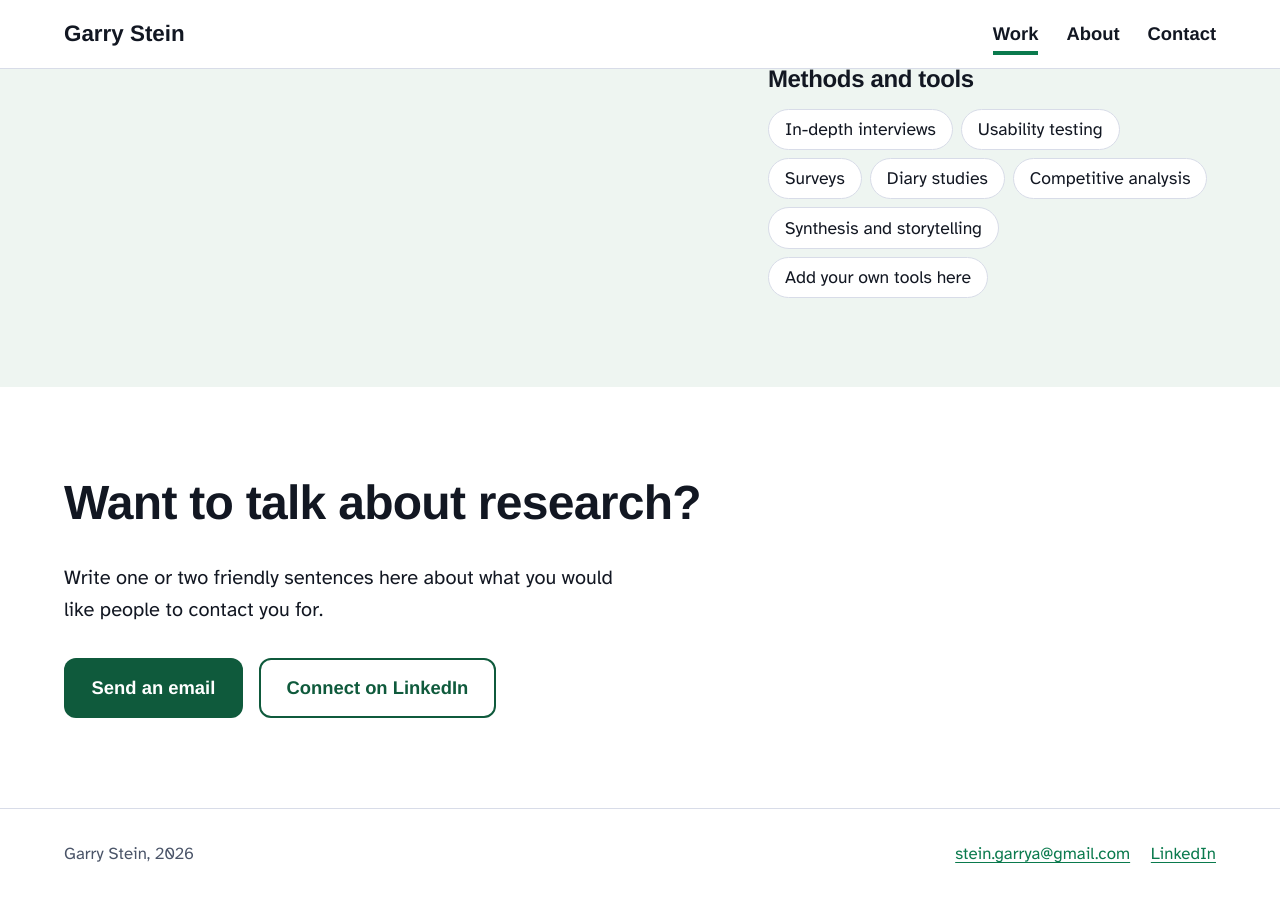
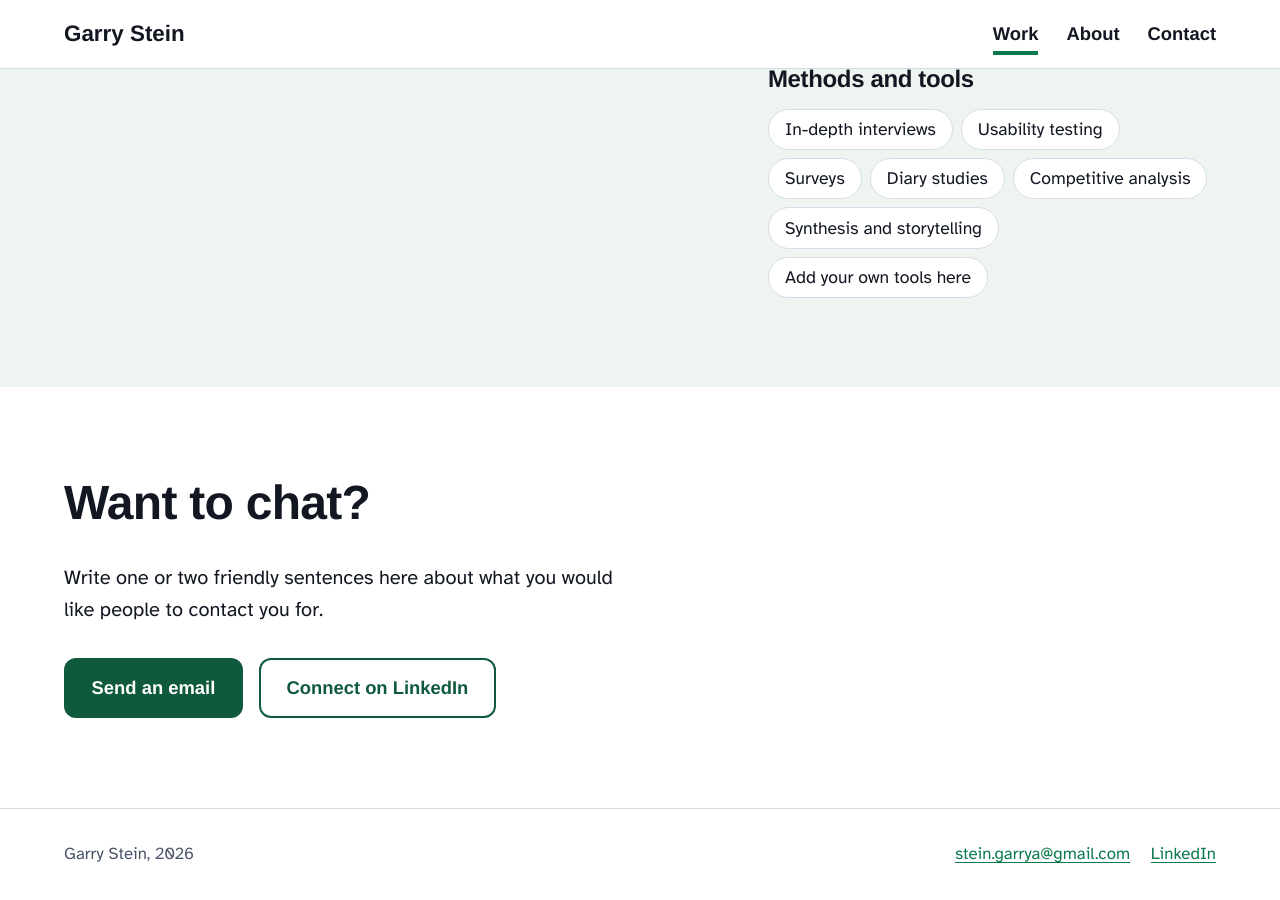
Before and after one commit to garryst/garrystein.github.io, a Jekyll site: the page built from index.md, in a window 1280 px wide and 900 px high, scrolled down 1895 px. Built offline with Jekyll 4.4.1, drawn with Linux system fonts in a browser that asks for light colours; some web fonts are replaced; some of the changed text lies outside the part shown.

Commit message:
Update index.md

```diff
--- a/index.md
+++ b/index.md
@@ -16,7 +16,7 @@ skills:
   - Competitive analysis
   - Synthesis and storytelling
   - Add your own tools here
-contact_heading: Want to talk about research?
+contact_heading: Want to chat?
 contact_text: Write one or two friendly sentences here about what you would like people to contact you for.
 ---
 
```
Also changed, not shown: other parts of index.md (+1 -1 lines).
